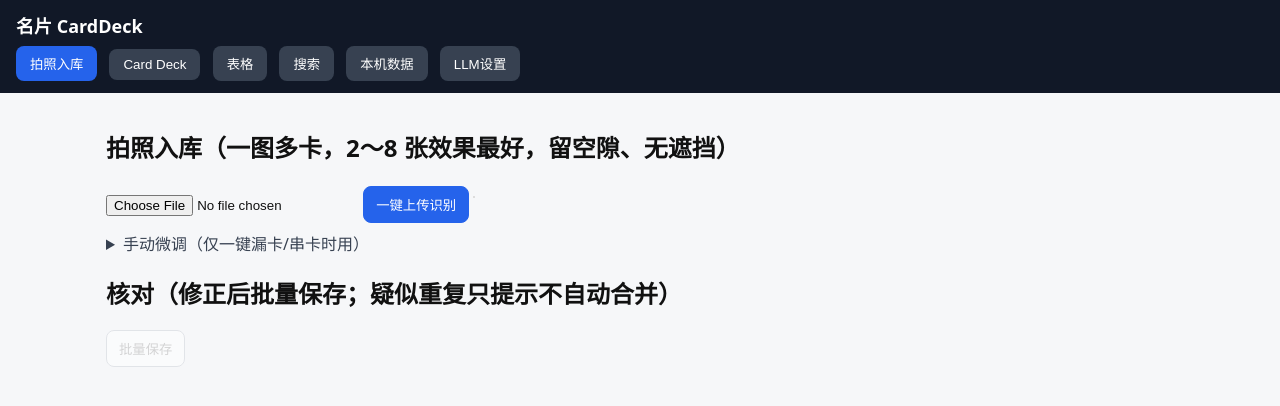
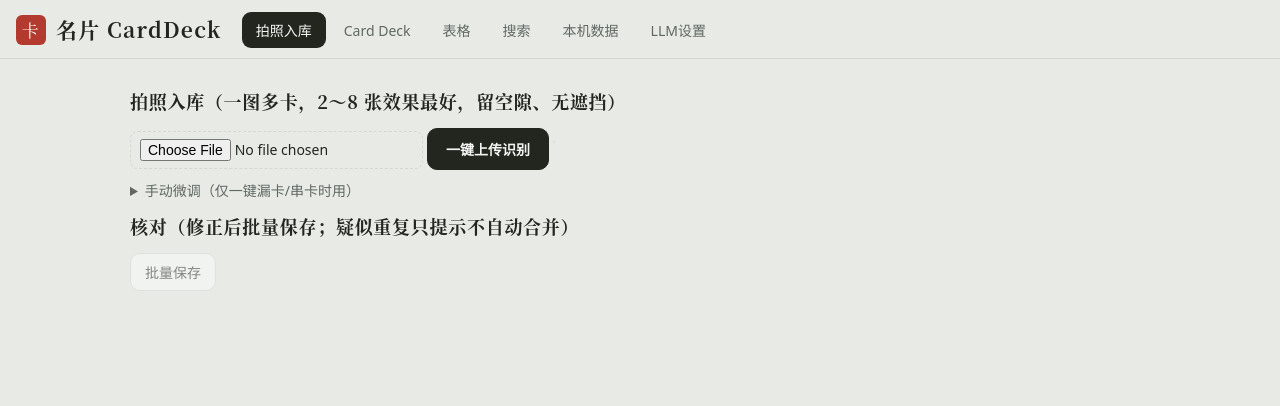
Before and after one commit to HlinForest/BussCard, a Flask app: page / in a window 1280 px wide. Shown: the top 406 px of the page. Run offline with Flask 2, Linux system fonts and the light colour scheme; data that the repository does not hold is empty.

Commit message:
前端改版：纸墨印章设计系统，手机底部Tab，Anki卡片章戳状态

```diff
--- a/static/style.css
+++ b/static/style.css
@@ -1,55 +1,129 @@
-*{box-sizing:border-box}body{margin:0;font-family:system-ui,"Microsoft YaHei",sans-serif;background:#f6f7f9;color:#111}
-header{background:#111827;color:#fff;padding:12px 16px;position:sticky;top:0;z-index:10}
-header h1{margin:0 0 8px;font-size:18px}nav button{margin-right:8px;padding:8px 14px;border:0;border-radius:8px;background:#374151;color:#fff}
-nav button.active{background:#2563eb}main{padding:16px;max-width:1100px;margin:auto}
-.tab{display:none}.tab.active{display:block}
-#photoWrap{position:relative;display:inline-block;max-width:100%;margin:12px 0;border:1px solid #ddd;background:#fff}
-#photoImg{max-width:100%;display:block}#boxLayer{position:absolute;inset:0}
-.box{position:absolute;border:2px solid #2563eb;background:rgba(37,99,235,.12);cursor:move}
-.box .tag{position:absolute;top:-20px;left:0;background:#2563eb;color:#fff;font-size:12px;padding:0 6px;border-radius:4px}
-.box .del{position:absolute;top:-20px;right:0;background:#dc2626;color:#fff;border:0;border-radius:4px;cursor:pointer}
-.box .rs{position:absolute;right:-8px;bottom:-8px;width:16px;height:16px;background:#2563eb;border-radius:50%;cursor:nwse-resize}
-.draft{border:1px solid #ddd;background:#fff;border-radius:10px;padding:12px;margin:12px 0;display:grid;grid-template-columns:220px 1fr;gap:12px}
-.draft img{width:100%;border:1px solid #eee}.draft .fields{display:grid;grid-template-columns:repeat(auto-fit,minmax(180px,1fr));gap:8px}
-.draft input,.draft textarea{width:100%;padding:6px;border:1px solid #ccc;border-radius:6px}
-.issues{color:#b45309}.dups{color:#7c3aed}.muted{color:#6b7280;font-size:13px}
-/* Deck: 手机横滑，桌面网格 */
-.deck{display:flex;gap:12px;overflow-x:auto;scroll-snap-type:x mandatory;padding:8px 2px}
-.card{scroll-snap-align:start;min-width:min(320px,84vw);cursor:pointer;position:relative}
-.carddel{position:absolute;top:6px;right:6px;z-index:2;background:#fff;border:1px solid #fecaca;color:#dc2626;border-radius:8px;padding:2px 10px;font-size:12px;cursor:pointer}
-/* Anki 式文本小卡：由提取字段生成，不贴原图/裁切图 */
-.acard{background:#fff;border:1px solid #e5e7eb;border-top:4px solid #2563eb;border-radius:12px;padding:12px 14px;box-shadow:0 1px 4px rgba(0,0,0,.08)}
-.acard .aname{font-size:19px;font-weight:700;margin:0 0 2px}
-.acard .aco{color:#374151;font-size:14px;margin-bottom:6px}
-.acard .arow{font-size:14px;margin:1px 0}
-.acard .abiz{font-size:13px;color:#0e7490;margin-top:6px}
-.acard .atags{font-size:12px;color:#64748b;margin-top:6px}
-.acard .astatus{display:inline-block;font-size:12px;background:#fef3c7;color:#92400e;border-radius:6px;padding:0 8px;margin-top:8px}
-.acard .astatus.ok{background:#dcfce7;color:#166534}
+/* BussCard — 纸墨印章：青瓷灰纸 + 墨 + 印泥红。工具向，静默为主，手机优先。 */
+:root{
+  --paper:#e8eae6; --card:#fbfcfb; --card-deep:#f2f4f1;
+  --ink:#22261f; --muted:#5f6862; --faint:#8b948d;
+  --line:#d3d8d2; --hairline:#e2e6e1;
+  --seal:#b23a2e; --seal-deep:#8e2c23; --pine:#33594c;
+  --serif:"Songti SC","STSong","Noto Serif CJK SC","Source Han Serif SC",Georgia,serif;
+  --sans:system-ui,-apple-system,"PingFang SC","Hiragino Sans GB","Microsoft YaHei",sans-serif;
+  --r:12px;
+}
+*{box-sizing:border-box}
+html{-webkit-text-size-adjust:100%}
+body{margin:0;font-family:var(--sans);background:var(--paper);color:var(--ink);font-size:15px;line-height:1.6}
+/* 顶栏：纸面 + 下 hairline，标题宋体 + 印章小方 */
+header{background:var(--paper);border-bottom:1px solid var(--line);padding:12px 16px 0;position:sticky;top:0;z-index:10}
+header h1{margin:0 0 10px;font-family:var(--serif);font-size:21px;font-weight:700;letter-spacing:.06em;display:flex;align-items:center;gap:10px}
+header h1::before{content:"卡";display:inline-flex;align-items:center;justify-content:center;width:30px;height:30px;background:var(--seal);color:#fdfdfb;font-size:17px;border-radius:6px;font-weight:400}
+nav{display:flex;gap:4px;overflow-x:auto;padding-bottom:10px;scrollbar-width:none}
+nav::-webkit-scrollbar{display:none}
+nav button{flex:none;margin:0;border:1px solid transparent;background:transparent;color:var(--muted);border-radius:9px;padding:7px 13px;font-size:14px;white-space:nowrap}
+nav button.active{background:var(--ink);color:#f4f5f2}
+main{padding:18px 16px 40px;max-width:1060px;margin:0 auto}
+.tab{display:none}.tab.active{display:block;animation:rise .22s ease}
+@keyframes rise{from{opacity:0;transform:translateY(5px)}to{opacity:1;transform:none}}
+h2{font-family:var(--serif);font-size:18px;margin:4px 0 12px;letter-spacing:.04em}
+/* 按钮：纸面描边为默认，墨填为主要，红只用于删除 */
+button{font-family:var(--sans);font-size:14px;padding:8px 14px;border-radius:10px;border:1px solid var(--line);background:var(--card);color:var(--ink);cursor:pointer;transition:background .15s ease,transform .08s ease}
+button:active{transform:scale(.97)}
+button.primary{background:var(--ink);border-color:var(--ink);color:#f4f5f2;padding:10px 18px;font-weight:600}
+button.danger-text{color:var(--seal-deep);border-color:#e3c4bd}
+button:disabled{opacity:.5;cursor:wait;transform:none}
+:focus-visible{outline:2px solid var(--pine);outline-offset:2px}
+input,select,textarea{font-family:var(--sans);font-size:14px;color:var(--ink);background:var(--card);border:1px solid var(--line);border-radius:8px;padding:7px 9px}
+input:focus,select:focus,textarea:focus{border-color:var(--pine);outline:none}
+input[type=file]{border-style:dashed;background:transparent}
+input[type=checkbox],input[type=radio]{accent-color:var(--seal);width:16px;height:16px}
+label{font-size:14px;color:var(--muted)}
+.muted{color:var(--faint);font-size:13px}
+code{background:var(--card-deep);border:1px solid var(--hairline);border-radius:6px;padding:0 5px;font-size:12.5px}
+/* 拍照区 */
+#photoWrap{position:relative;display:inline-block;max-width:100%;margin:12px 0;background:var(--card);border:1px solid var(--line);border-radius:var(--r);overflow:hidden}
+#photoImg{max-width:100%;display:block}
+#boxLayer{position:absolute;inset:0}
+.box{position:absolute;border:2px solid var(--pine);background:rgba(51,89,76,.10);cursor:move}
+.box .tag{position:absolute;top:-22px;left:0;background:var(--ink);color:#f4f5f2;font-size:12px;padding:1px 7px;border-radius:5px}
+.box .del{position:absolute;top:-24px;right:0;background:var(--seal);border-color:var(--seal);color:#fff;font-size:12px;padding:1px 8px;border-radius:5px}
+.box .rs{position:absolute;right:-8px;bottom:-8px;width:16px;height:16px;background:var(--card);border:2px solid var(--pine);border-radius:50%;cursor:nwse-resize}
+#detectHint{font-size:13px;color:var(--pine)}
+details{margin:10px 0;color:var(--muted)}
+details>div{display:flex;gap:8px;flex-wrap:wrap;margin-top:8px}
+summary{cursor:pointer;font-size:14px}
+/* 核对草稿：左小卡预览，右字段 */
+.draft{background:var(--card);border:1px solid var(--line);border-radius:var(--r);padding:14px;margin:14px 0;display:grid;grid-template-columns:250px 1fr;gap:14px}
+.draft .fields{display:grid;grid-template-columns:repeat(auto-fit,minmax(170px,1fr));gap:8px}
+.draft input{width:100%}
+.issues{color:#9a5b12;font-size:13px;margin-top:6px}
+.dups{color:var(--pine);font-size:13px;margin-top:4px}
+/* Deck：手机横滑，桌面双列错落 */
+.deck{display:flex;gap:14px;overflow-x:auto;scroll-snap-type:x mandatory;padding:6px 2px 12px}
+.card{scroll-snap-align:start;min-width:min(330px,86vw);cursor:pointer;position:relative;transition:transform .15s ease}
+.card:active{transform:scale(.98)}
+.carddel{position:absolute;top:8px;right:8px;z-index:2;background:var(--card);border:1px solid #e3c4bd;color:var(--seal-deep);border-radius:8px;padding:2px 10px;font-size:12px}
+/* Anki 文本小卡：纸面 + 左侧墨线 + 印章状态 */
+.acard{background:var(--card);border:1px solid var(--line);border-left:3px solid var(--ink);border-radius:10px;padding:13px 15px;box-shadow:0 1px 0 rgba(34,38,31,.06)}
+.acard .aname{font-family:var(--serif);font-size:21px;font-weight:700;margin:0 0 2px;letter-spacing:.03em}
+.acard .aco{color:var(--muted);font-size:13.5px;margin-bottom:7px}
+.acard .arow{font-size:14.5px;font-variant-numeric:tabular-nums;margin:1px 0}
+.acard .abiz{font-size:13px;color:var(--pine);margin-top:7px;border-top:1px dashed var(--line);padding-top:6px}
+.acard .atags{font-size:12px;color:var(--faint);margin-top:5px}
+.acard .astatus{display:inline-block;font-family:var(--serif);font-size:12px;color:var(--seal-deep);border:1px solid var(--seal);border-radius:5px;padding:0 8px;margin-top:9px;transform:rotate(-1.5deg)}
+.acard .astatus.ok{color:var(--pine);border-color:var(--pine)}
 .draft .acard{box-shadow:none}
-.nocrop{background:#f3f4f6;border:1px dashed #cbd5e1;border-radius:8px;min-height:120px;display:flex;align-items:center;justify-content:center;color:#64748b}
-.modal{position:fixed;inset:0;background:rgba(0,0,0,.5);display:flex;align-items:center;justify-content:center;z-index:50;padding:16px}
+.nocrop{background:var(--card-deep);border:1px dashed var(--line);border-radius:8px;min-height:120px;display:flex;align-items:center;justify-content:center;color:var(--faint)}
+/* 表格 */
+.row{margin:10px 0;display:flex;gap:8px;flex-wrap:wrap}
+.tablewrap{overflow:auto;background:var(--card);border:1px solid var(--line);border-radius:var(--r)}
+table{border-collapse:collapse;min-width:1080px;width:100%}
+th,td{border-bottom:1px solid var(--hairline);padding:8px 10px;text-align:left;font-size:14px}
+th{background:var(--card-deep);font-weight:600;position:sticky;top:0;white-space:nowrap}
+tbody tr:active{background:var(--card-deep)}
+td input{width:132px;padding:5px 7px}
+/* 查重组 */
+.dup{border:1px solid #e0cfa8;background:#faf6ec;border-radius:10px;padding:10px 12px;margin:8px 0}
+.dup .why{color:#8a5c14;font-size:13px;margin-bottom:6px}
+.dup label{display:block;font-size:14px;padding:3px 0;cursor:pointer;color:var(--ink)}
+/* 搜索 */
+#q{width:min(560px,100%);padding:9px 12px}
+#results .hit{background:var(--card);border:1px solid var(--line);border-left:3px solid var(--pine);border-radius:10px;padding:10px 12px;margin:8px 0;cursor:pointer}
+#results .hit:active{background:var(--card-deep)}
+#results .why{color:var(--pine);font-size:13px;margin-top:2px}
+/* 本机数据 */
+#storage .sheet{max-width:660px}
+#storage .kv{grid-template-columns:96px 1fr;word-break:break-all}
+/* 弹窗：底部上滑 */
+.modal{position:fixed;inset:0;background:rgba(34,38,31,.5);display:flex;align-items:flex-end;justify-content:center;z-index:50;padding:0}
 .modal[hidden]{display:none}
-.sheet{background:#fff;border-radius:14px;max-width:560px;width:100%;max-height:90vh;overflow:auto;padding:16px}
-.sheet img{width:100%;border-radius:8px;border:1px solid #eee}
-.sheet .kv{display:grid;grid-template-columns:88px 1fr;gap:4px 8px;font-size:14px;margin-top:8px}
-.sheet .kv b{color:#374151}
-details{margin:8px 0;color:#374151}
-summary{cursor:pointer}
-.busy{position:fixed;inset:0;background:rgba(17,24,39,.45);display:flex;flex-direction:column;gap:12px;align-items:center;justify-content:center;z-index:99;color:#fff;font-size:15px}
+.sheet{background:var(--paper);border-radius:16px 16px 0 0;max-width:600px;width:100%;max-height:92vh;overflow:auto;padding:16px 16px 28px;animation:up .22s ease}
+@keyframes up{from{transform:translateY(24px);opacity:.6}to{transform:none;opacity:1}}
+.sheet .kv{display:grid;grid-template-columns:88px 1fr;gap:5px 10px;font-size:14px;margin-top:12px;background:var(--card);border:1px solid var(--line);border-radius:10px;padding:12px}
+.sheet .kv b{color:var(--muted);font-weight:500}
+/* 加载遮罩 */
+.busy{position:fixed;inset:0;background:rgba(34,38,31,.5);display:flex;flex-direction:column;gap:12px;align-items:center;justify-content:center;z-index:99;color:#f4f5f2;font-size:15px}
 .busy[hidden]{display:none}
-.spinner{width:38px;height:38px;border:4px solid rgba(255,255,255,.35);border-top-color:#fff;border-radius:50%;animation:spin 0.9s linear infinite}
+.spinner{width:34px;height:34px;border:3px solid rgba(244,245,242,.3);border-top-color:#f4f5f2;border-radius:50%;animation:spin .9s linear infinite}
 @keyframes spin{to{transform:rotate(360deg)}}
-button:disabled{opacity:.55;cursor:wait}
-.dup{border:1px solid #fcd34d;background:#fffbeb;border-radius:10px;padding:10px;margin:8px 0}
-.dup .why{color:#92400e;font-size:13px;margin-bottom:6px}
-.dup label{display:block;font-size:14px;padding:2px 0;cursor:pointer}
-.card h3{margin:8px 0 2px}.card .co{color:#374151}.card .tags{margin-top:6px;font-size:12px;color:#0e7490}
-@media(min-width:900px){.deck{display:grid;grid-template-columns:repeat(3,1fr);overflow:visible}}
-.tablewrap{overflow:auto;background:#fff;border:1px solid #e5e7eb;border-radius:10px}
-table{border-collapse:collapse;min-width:1100px;width:100%}th,td{border-bottom:1px solid #eee;padding:6px;text-align:left;font-size:14px}
-th{background:#f3f4f6;position:sticky;top:0}td input{width:130px;padding:4px;border:1px solid #ddd;border-radius:6px}
-td img{width:90px}.row{margin:8px 0;display:flex;gap:8px;flex-wrap:wrap}
-button{padding:8px 12px;border-radius:8px;border:1px solid #d1d5db;background:#fff;cursor:pointer}
-#results .hit{background:#fff;border:1px solid #e5e7eb;border-radius:10px;padding:10px;margin:8px 0}
-#results .why{color:#0e7490;font-size:13px}
+/* 桌面：顶栏横排，Deck 双列，弹窗居中 */
+@media(min-width:900px){
+  header{display:flex;align-items:center;gap:20px;padding-bottom:0}
+  header h1{margin-bottom:10px;white-space:nowrap}
+  nav{padding-bottom:10px}
+  main{padding:24px 20px 60px}
+  .deck{display:grid;grid-template-columns:1fr 1fr;overflow:visible}
+  .card{min-width:0}
+  .modal{align-items:center;padding:24px}
+  .sheet{border-radius:16px}
+  #storage .sheet{margin:0}
+}
+/* 手机：底部 Tab 栏 */
+@media(max-width:899px){
+  header{padding-bottom:0}
+  header h1{font-size:18px}
+  nav{position:fixed;left:0;right:0;bottom:0;z-index:40;background:var(--card);border-top:1px solid var(--line);padding:6px 8px calc(6px + env(safe-area-inset-bottom));gap:2px}
+  nav button{flex:1;padding:9px 4px;font-size:13px;border-radius:8px}
+  main{padding-bottom:96px}
+  .draft{grid-template-columns:1fr}
+}
+@media(prefers-reduced-motion:reduce){
+  *,*::before,*::after{animation:none!important;transition:none!important}
+}
--- a/templates/index.html
+++ b/templates/index.html
@@ -6,7 +6,7 @@
 <title>名片 CardDeck MVP</title>
 <link rel="stylesheet" href="/static/style.css">
 <link rel="manifest" href="/static/manifest.webmanifest">
-<meta name="theme-color" content="#2563eb">
+<meta name="theme-color" content="#22261f">
 <meta name="mobile-web-app-capable" content="yes">
 <meta name="apple-mobile-web-app-capable" content="yes">
 <meta name="apple-mobile-web-app-status-bar-style" content="default">
@@ -26,7 +26,7 @@
 <section id="tab-scan" class="tab active">
 <h2>拍照入库（一图多卡，2～8 张效果最好，留空隙、无遮挡）</h2>
 <input type="file" id="photo" accept="image/*" capture="environment">
-<button id="btnQuick" style="background:#2563eb;color:#fff;border-color:#2563eb">一键上传识别</button>
+<button id="btnQuick" class="primary">一键上传识别</button>
 <span id="detectHint"></span>
 <div id="photoWrap"><img id="photoImg" alt=""><div id="boxLayer"></div></div>
 <details><summary>手动微调（仅一键漏卡/串卡时用）</summary>
@@ -64,7 +64,7 @@
 <div id="storage" style="margin-top:8px"></div>
 <div class="muted">备份即整个 data 文件夹（含联系人库、原图、LLM Key）；换电脑时把备份解压为新 exe 旁的 data 文件夹即可迁移。手机上点“打开文件夹”会打开服务器那台电脑的目录。</div></section>
 <div id="modal" class="modal" hidden><div class="sheet">
-<button id="btnSheetDel" style="color:#dc2626">删除</button> <button id="btnClose">关闭 ×</button>
+<button id="btnSheetDel" class="danger-text">删除</button> <button id="btnClose">关闭 ×</button>
 <div id="sheetBody"></div>
 </div></div>
 <div id="busy" class="busy" hidden><div class="spinner"></div><div id="busyText">处理中…</div></div>
```
Also changed, not shown: static/icon-192.png, static/icon-512.png, static/manifest.webmanifest.
